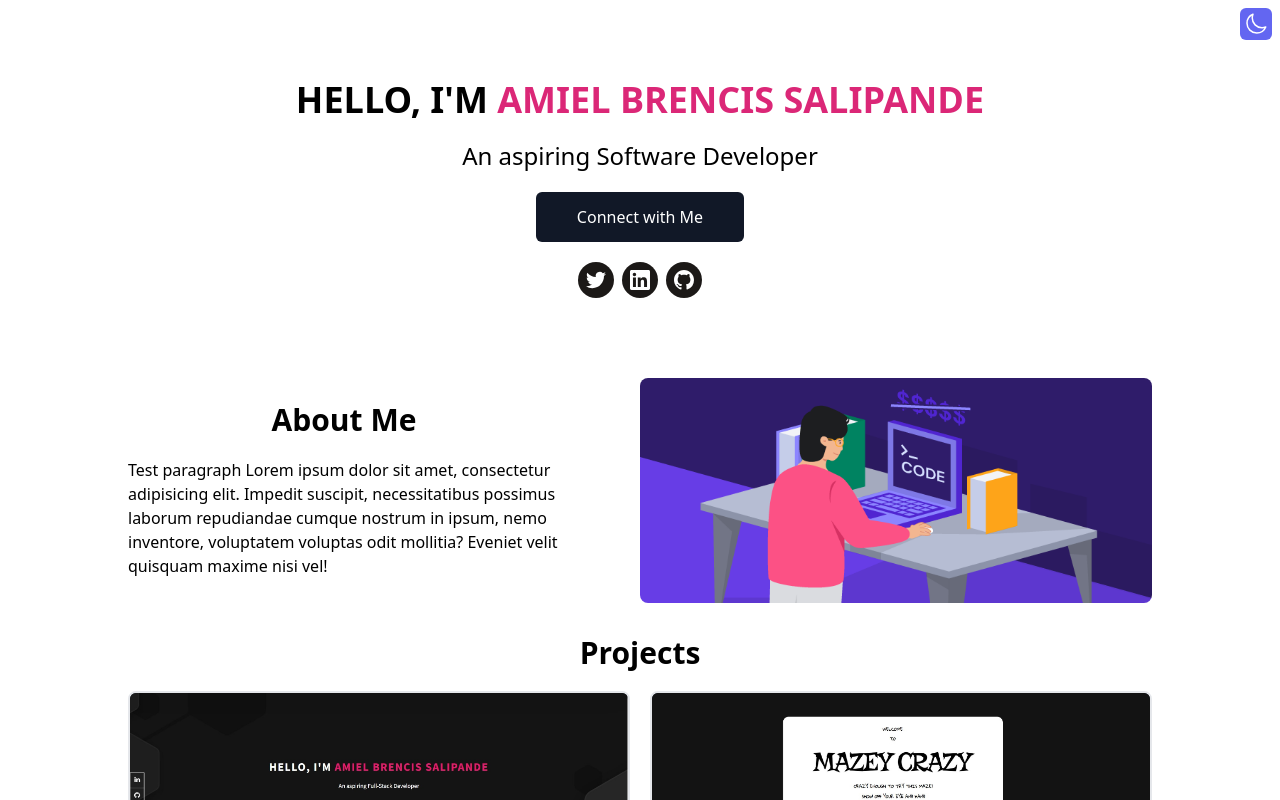
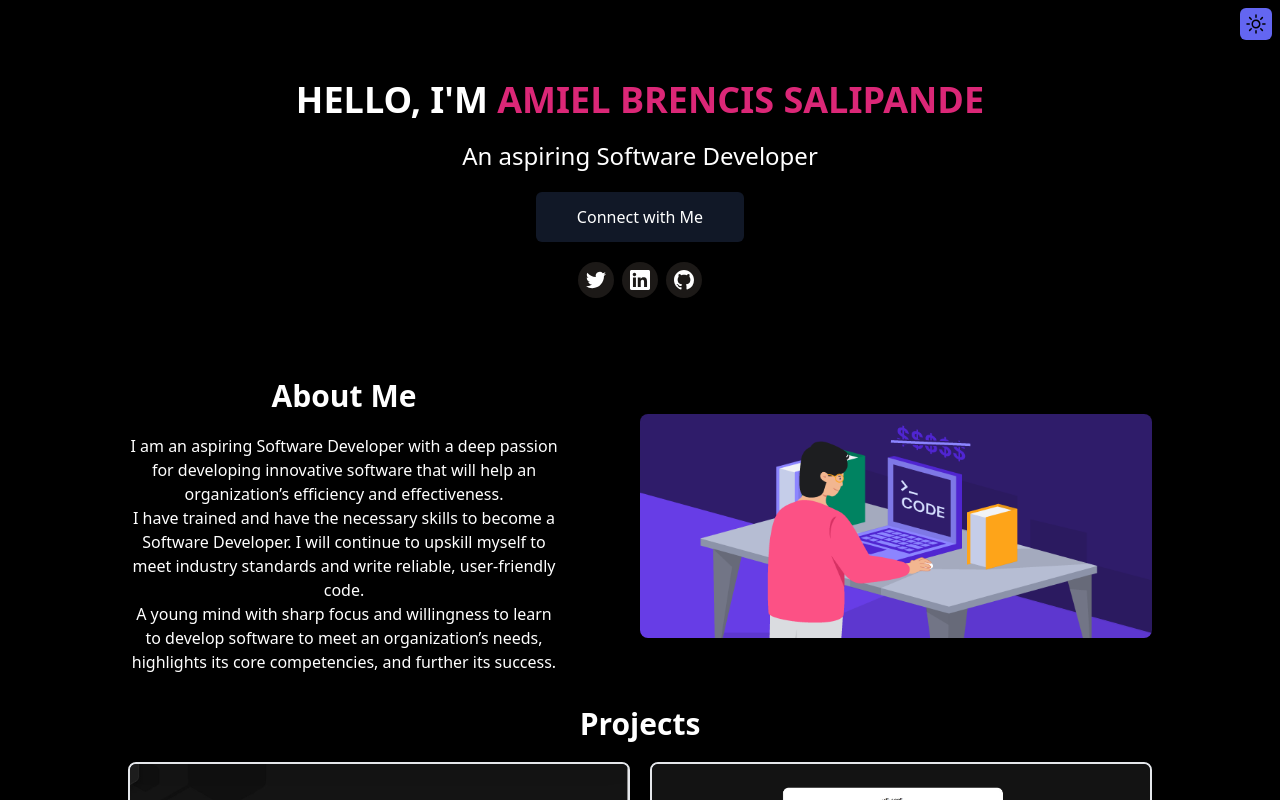
Before and after one commit to absalipande/portfolio, a React (Vite) app: page / in a window 1280 px wide. Shown: the top 800 px of the page. Built offline with nearby package versions, Linux system fonts and the light colour scheme.

Commit message:
small changes

```diff
--- a/src/App.jsx
+++ b/src/App.jsx
@@ -11,9 +11,9 @@ function App() {
 
   useEffect(() => {
     if (window.matchMedia('(prefers-color-sheme: dark)').matches) {
+      setTheme('light');
+    } else {
       setTheme('dark');
-    } else {
-      setTheme('light');
     }
   }, []);
 
--- a/src/components/About.jsx
+++ b/src/components/About.jsx
@@ -9,11 +9,15 @@ function About() {
         <Title>
           <span className="flex items-center justify-center">About Me</span>
         </Title>
-        <p className="text-md text-black dark:text-white">
-          Test paragraph Lorem ipsum dolor sit amet, consectetur adipisicing
-          elit. Impedit suscipit, necessitatibus possimus laborum repudiandae
-          cumque nostrum in ipsum, nemo inventore, voluptatem voluptas odit
-          mollitia? Eveniet velit quisquam maxime nisi vel!
+        <p className="text-center text-md text-black dark:text-white">
+          I am an aspiring Software Developer with a deep passion for developing
+          innovative software that will help an organization’s efficiency and
+          effectiveness. <br></br>I have trained and have the necessary skills
+          to become a Software Developer. I will continue to upskill myself to
+          meet industry standards and write reliable, user-friendly code.{' '}
+          <br></br>A young mind with sharp focus and willingness to learn to
+          develop software to meet an organization’s needs, highlights its core
+          competencies, and further its success.
         </p>
       </div>
       <img
```
